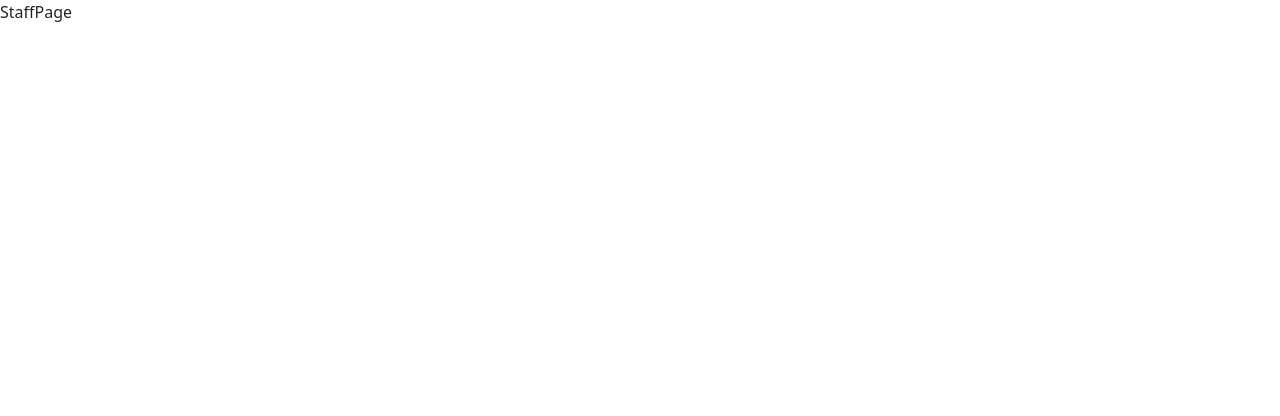
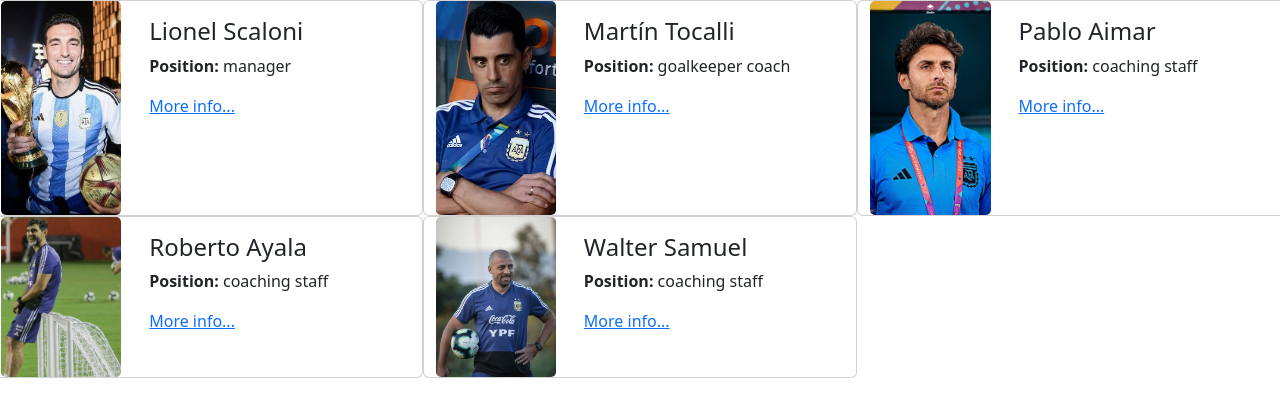
Before and after one commit to GBalatti9/argentina-wold-cup, a React (Vite) app: page /staff in a window 1280 px wide. Shown: the top 416 px of the page. Built offline with nearby package versions, Linux system fonts and the light colour scheme.

Commit message:
Styling players and staff

```diff
--- /dev/null
+++ b/src/staff/components/PlayersAndStaffCard.jsx
@@ -0,0 +1,36 @@
+import { Link } from "react-router-dom";
+
+
+export const PlayersAndStaffCard = ({
+    id,
+    name,
+    lastName,
+    team = '',
+    position
+}) => {
+
+    const imageTeamMember = `/assets/seleccion-argentina/${ id }.jpg`;
+    return (
+        <>
+            <div className="card">
+                <div className="row no-gutters" style={{ height: '100%' }}>
+                    <div className="col-4">
+                        <img src={ imageTeamMember } className="card-img" alt={ `${ name } ${ lastName }` } style={{ height: '100%', width: '100%', objectFit: 'cover' }} />
+                    </div>
+                    <div className="col-8 card-body">
+                        <h4 className="card-title">{ `${ name }  ${ lastName }` }</h4>
+                        {
+                            (team !== '') && <p className="card-text"> <span className="fw-bold"> Team: </span> { team }</p>
+                        }
+                        <p className="card-text"> <span className="fw-bold"> Position: </span> { position }</p>
+
+                    <Link to={`/player/${id}`} >
+                        More info...
+                    </Link>
+                    </div>
+
+                </div>
+            </div>
+        </>
+    )
+}
--- a/src/staff/components/PlayersAndStaffList.jsx
+++ b/src/staff/components/PlayersAndStaffList.jsx
@@ -1,4 +1,5 @@
 import { getPersonByRole } from "../helpers"
+import { PlayersAndStaffCard } from "./PlayersAndStaffCard";
 
 
 export const PlayersAndStaffList = ({ role }) => {
@@ -6,8 +7,15 @@ export const PlayersAndStaffList = ({ role }) => {
     const members = getPersonByRole( role );
 
     return (
-        <div className="row rows-cols-1 row-cols-md-3 g-3">
-
+        <div className="row rows-cols-1 row-cols-md-3">
+            {
+                members.map(( member ) => (
+                        <PlayersAndStaffCard
+                            key={ member.id }
+                            { ...member }
+                        />
+                ))
+            }
         </div>
     )
 }
--- a/src/staff/data/staff.js
+++ b/src/staff/data/staff.js
@@ -148,7 +148,7 @@ export const staff = [
         'name': 'Lionel',
         'lastName': 'Scaloni',
         'role': 'staff',
-        'position': 'Manager',
+        'position': 'manager',
     },
     {
         'id': 'lisandro-martinez',
--- a/src/staff/pages/StaffPage.jsx
+++ b/src/staff/pages/StaffPage.jsx
@@ -1,7 +1,10 @@
+import { PlayersAndStaffList } from "../components/PlayersAndStaffList"
 
 
 export const StaffPage = () => {
     return (
-        <div>StaffPage</div>
+        <>
+            <PlayersAndStaffList role={ 'staff' } />
+        </>
     )
 }
```
